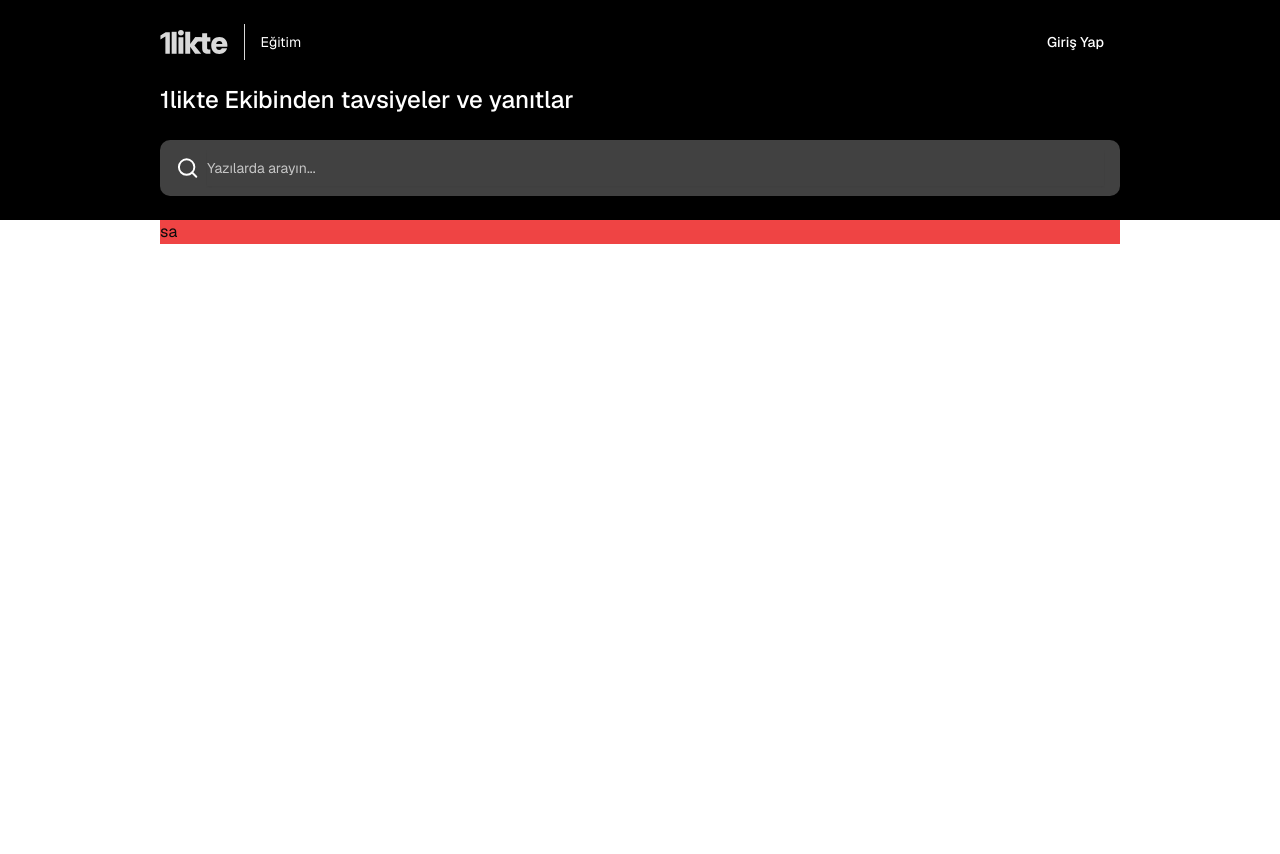
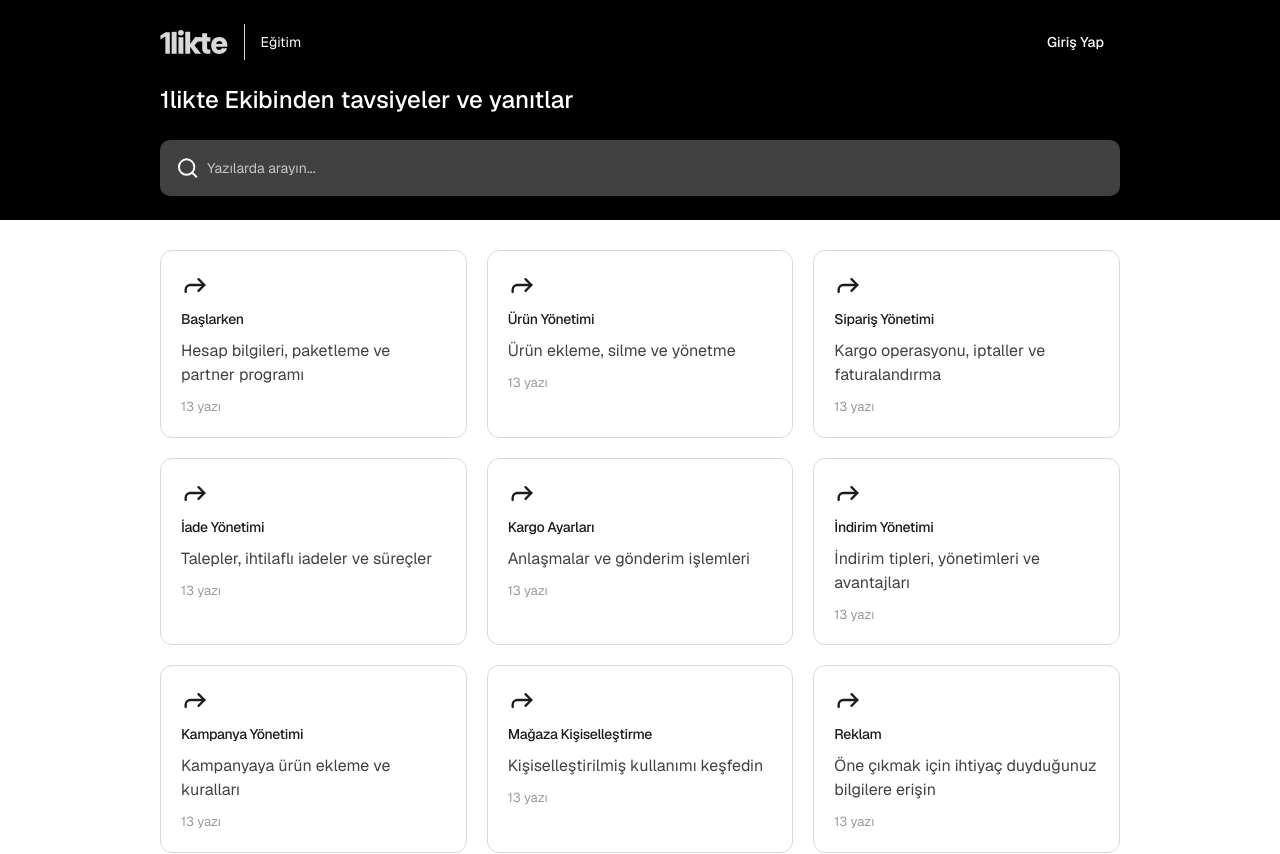
Before and after one commit to ssukru/1likte, a Next.js app: page / in a window 1280 px wide. Shown: the top 854 px of the page. Before the commit the page ends 800 px from the top, so only its background shows below. Built offline with nearby package versions, Linux system fonts and the light colour scheme.

Commit message:
list cards with mock data and static icon

```diff
--- a/app/globals.css
+++ b/app/globals.css
@@ -24,7 +24,7 @@ body {
     --accent-foreground: 0 0% 9%;
     --destructive: 0 84.2% 60.2%;
     --destructive-foreground: 0 0% 98%;
-    --border: 0 0% 89.8%;
+    --border: 0 0% 85%;
     --input: 0 0% 89.8%;
     --ring: 0 0% 3.9%;
     --chart-1: 12 76% 61%;
--- a/app/page.tsx
+++ b/app/page.tsx
@@ -1,3 +1,12 @@
+import CategoryCard from "@/components/category-card";
+import { DATA } from "@/mock-data";
+
 export default function Home() {
-  return <div className="container bg-red-500">sa</div>;
+  return (
+    <div className="container grid grid-cols-1 md:grid-cols-2 lg:grid-cols-3 gap-5 py-5 mt-2.5">
+      {DATA.map((category) => (
+        <CategoryCard key={category.title} category={category} />
+      ))}
+    </div>
+  );
 }
--- /dev/null
+++ b/components/category-card.tsx
@@ -0,0 +1,21 @@
+import { Card, CardTitle } from "@/components/ui/card";
+import { Category } from "@/types/category";
+import { ForwardIcon } from "lucide-react";
+
+interface CategoryCardProps {
+  category: Category;
+}
+export default function CategoryCard({ category }: CategoryCardProps) {
+  return (
+    <Card className="p-5 space-y-2.5">
+      <ForwardIcon className="w-6 h-6 md:w-7 md:h-7 text-[#1C1C1E]" />
+      <CardTitle className="text-sm md:text-base font-medium text-[#1C1C1E]">
+        {category.title}
+      </CardTitle>
+      <p className="text-base md:text-[16px] text-[#414141]">
+        {category.description}
+      </p>
+      <p className="text-[13px] text-[#9A9A9A]">{category.articleCount} yazı</p>
+    </Card>
+  );
+}
--- a/components/ui/card.tsx
+++ b/components/ui/card.tsx
@@ -1,6 +1,6 @@
-import * as React from "react"
+import * as React from "react";
 
-import { cn } from "@/lib/utils"
+import { cn } from "@/lib/utils";
 
 const Card = React.forwardRef<
   HTMLDivElement,
@@ -9,13 +9,13 @@ const Card = React.forwardRef<
   <div
     ref={ref}
     className={cn(
-      "rounded-xl border bg-card text-card-foreground shadow",
+      "rounded-xl border bg-card text-card-foreground",
       className
     )}
     {...props}
   />
-))
-Card.displayName = "Card"
+));
+Card.displayName = "Card";
 
 const CardHeader = React.forwardRef<
   HTMLDivElement,
@@ -26,8 +26,8 @@ const CardHeader = React.forwardRef<
     className={cn("flex flex-col space-y-1.5 p-6", className)}
     {...props}
   />
-))
-CardHeader.displayName = "CardHeader"
+));
+CardHeader.displayName = "CardHeader";
 
 const CardTitle = React.forwardRef<
   HTMLDivElement,
@@ -35,11 +35,14 @@ const CardTitle = React.forwardRef<
 >(({ className, ...props }, ref) => (
   <div
     ref={ref}
-    className={cn("font-semibold leading-none tracking-tight", className)}
+    className={cn(
+      "font-semibold leading-none tracking-tight text-[#1C1C1E]",
+      className
+    )}
     {...props}
   />
-))
-CardTitle.displayName = "CardTitle"
+));
+CardTitle.displayName = "CardTitle";
 
 const CardDescription = React.forwardRef<
   HTMLDivElement,
@@ -50,16 +53,20 @@ const CardDescription = React.forwardRef<
     className={cn("text-sm text-muted-foreground", className)}
     {...props}
   />
-))
-CardDescription.displayName = "CardDescription"
+));
+CardDescription.displayName = "CardDescription";
 
 const CardContent = React.forwardRef<
   HTMLDivElement,
   React.HTMLAttributes<HTMLDivElement>
 >(({ className, ...props }, ref) => (
-  <div ref={ref} className={cn("p-6 pt-0", className)} {...props} />
-))
-CardContent.displayName = "CardContent"
+  <div
+    ref={ref}
+    className={cn("p-6 pt-0 text-[#414141]", className)}
+    {...props}
+  />
+));
+CardContent.displayName = "CardContent";
 
 const CardFooter = React.forwardRef<
   HTMLDivElement,
@@ -70,7 +77,14 @@ const CardFooter = React.forwardRef<
     className={cn("flex items-center p-6 pt-0", className)}
     {...props}
   />
-))
-CardFooter.displayName = "CardFooter"
+));
+CardFooter.displayName = "CardFooter";
 
-export { Card, CardHeader, CardFooter, CardTitle, CardDescription, CardContent }
+export {
+  Card,
+  CardHeader,
+  CardFooter,
+  CardTitle,
+  CardDescription,
+  CardContent,
+};
--- /dev/null
+++ b/mock-data.ts
@@ -0,0 +1,98 @@
+import { Category } from "@/types/category";
+
+const DATA: Category[] = [
+  {
+    id: "cat-1",
+    icon: "",
+    title: "Başlarken",
+    description: "Hesap bilgileri, paketleme ve partner programı",
+    articleCount: 13,
+  },
+  {
+    id: "cat-2",
+    icon: "",
+    title: "Ürün Yönetimi",
+    description: "Ürün ekleme, silme ve yönetme",
+    articleCount: 13,
+  },
+  {
+    id: "cat-3",
+    icon: "",
+    title: "Sipariş Yönetimi",
+    description: "Kargo operasyonu, iptaller ve faturalandırma",
+    articleCount: 13,
+  },
+  {
+    id: "cat-4",
+    icon: "",
+    title: "İade Yönetimi",
+    description: "Talepler, ihtilaflı iadeler ve süreçler",
+    articleCount: 13,
+  },
+  {
+    id: "cat-5",
+    icon: "",
+    title: "Kargo Ayarları",
+    description: "Anlaşmalar ve gönderim işlemleri",
+    articleCount: 13,
+  },
+  {
+    id: "cat-6",
+    icon: "",
+    title: "İndirim Yönetimi",
+    description: "İndirim tipleri, yönetimleri ve avantajları",
+    articleCount: 13,
+  },
+  {
+    id: "cat-7",
+    icon: "",
+    title: "Kampanya Yönetimi",
+    description: "Kampanyaya ürün ekleme ve kuralları",
+    articleCount: 13,
+  },
+  {
+    id: "cat-8",
+    icon: "",
+    title: "Mağaza Kişiselleştirme",
+    description: "Kişiselleştirilmiş kullanımı keşfedin",
+    articleCount: 13,
+  },
+  {
+    id: "cat-9",
+    icon: "",
+    title: "Reklam",
+    description: "Öne çıkmak için ihtiyaç duyduğunuz bilgilere erişin",
+    articleCount: 13,
+  },
+  {
+    id: "cat-10",
+    icon: "",
+    title: "Raporlar ve Hesap Sağlığı",
+    description: "Satışlarınız ve hesap durumunuz hakkında bilgi alın",
+    articleCount: 13,
+  },
+  {
+    id: "cat-11",
+    icon: "",
+    title: "Mini",
+    description: "Ürünleriniz için Mini içerik kullanımı",
+    articleCount: 13,
+  },
+  {
+    id: "cat-12",
+    icon: "",
+    title: "Grup Alışverişi",
+    description: "Oluşturma, yönetme ve kurallar hakkında",
+    articleCount: 13,
+  },
+  {
+    id: "cat-13",
+    icon: "",
+    title: "Finans",
+    description:
+      "Detaylı fatura ve ödeme bilgilerine ulaşarak süreçleri kolaylaştırın",
+    articleCount: 13,
+  },
+];
+
+export { DATA };
--- a/tailwind.config.ts
+++ b/tailwind.config.ts
@@ -11,7 +11,7 @@ export default {
     container: {
       center: true,
       screens: {
-        sm: "380px",
+        sm: "360px",
         md: "720px",
         lg: "960px",
         xl: "960px",
```
Also changed, not shown: types/category.d.ts (added, +9 -0 lines).
